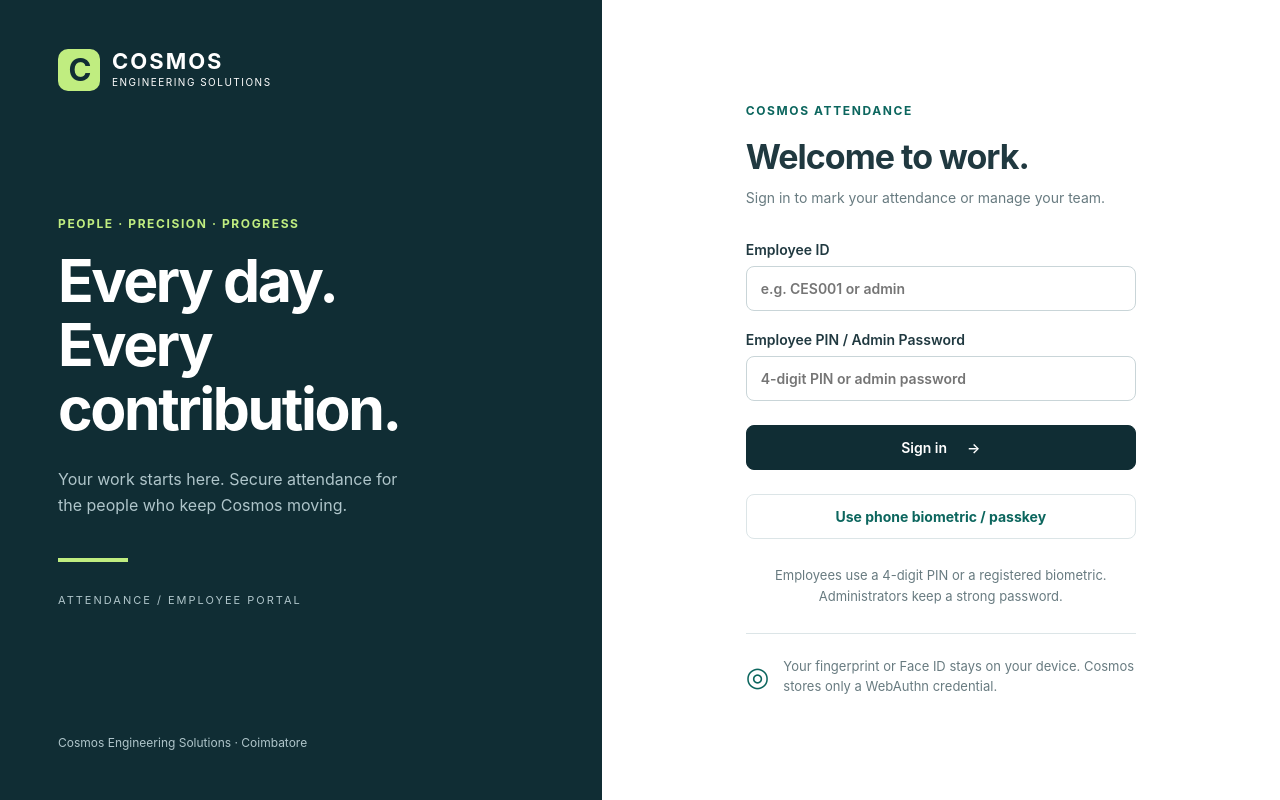
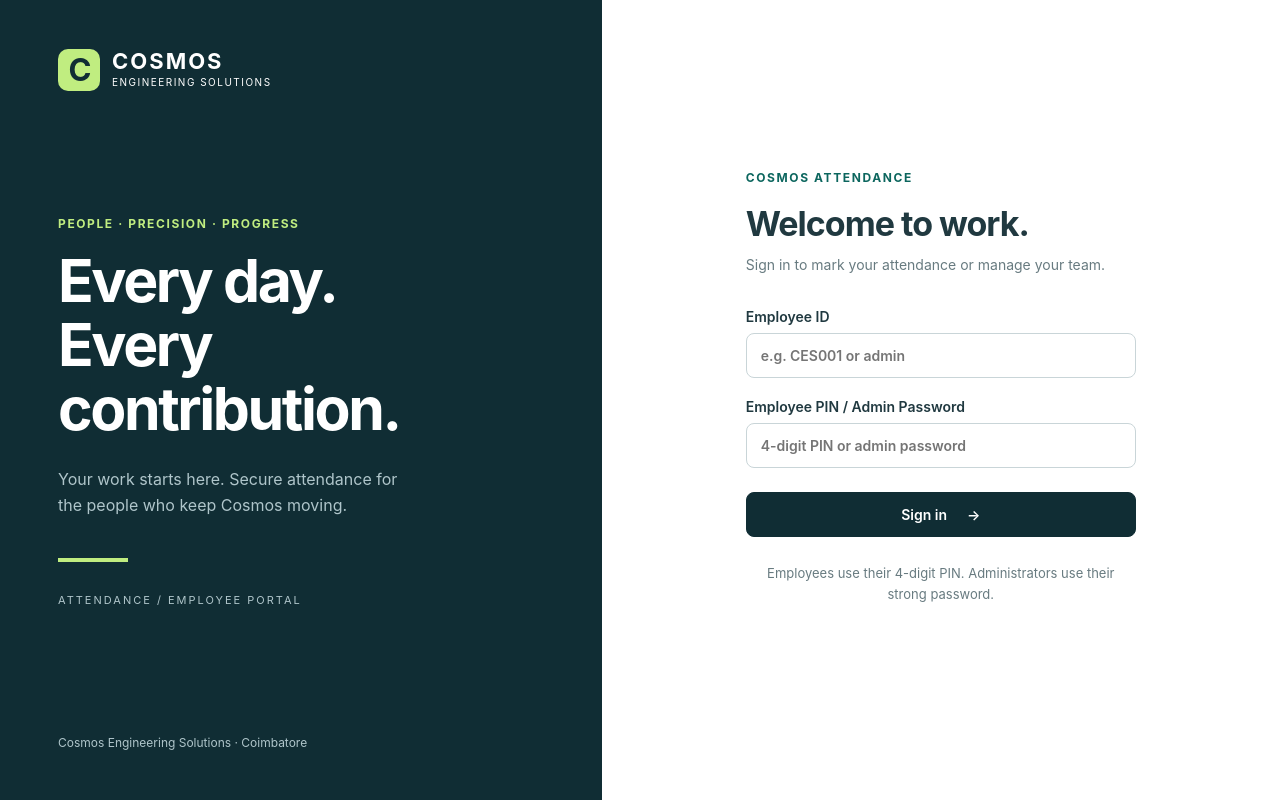
Before and after one commit to aricmartin43-jpg/cosmos-attendance-online, a Flask app: page / in a window 1280 px wide. Run offline with Flask 3, Linux system fonts and the light colour scheme; parts of the project's set-up code (start-up, migrations or seed data) failed here and were passed over.

Commit message:
Remove biometric and face controls from attendance UI

```diff
--- a/templates/index.html
+++ b/templates/index.html
@@ -17,8 +17,7 @@
     </aside>
     <main class="login-main"><div class="login-card"><span class="eyebrow accent">COSMOS ATTENDANCE</span><h2>Welcome to work.</h2><p class="muted">Sign in to mark your attendance or manage your team.</p>
       <form id="login-form"><label>Employee ID<input id="login-code" name="code" autocomplete="username" required placeholder="e.g. CES001 or admin"></label><label>Employee PIN / Admin Password<input name="pin" type="password" autocomplete="current-password" required placeholder="4-digit PIN or admin password"></label><button type="submit" class="primary wide">Sign in <span aria-hidden="true">→</span></button></form>
-      <button type="button" class="secondary wide" id="biometric-login">Use phone biometric / passkey</button>
-      <p class="help">Employees use a 4-digit PIN or a registered biometric. Administrators keep a strong password.</p><div class="login-note"><span class="mini-icon">◎</span><p>Your fingerprint or Face ID stays on your device. Cosmos stores only a WebAuthn credential.</p></div>
+      <p class="help">Employees use their 4-digit PIN. Administrators use their strong password.</p>
     </div></main>
   </div>
 
@@ -34,16 +33,15 @@
         <div class="quiet-banner"><span class="mini-icon">◎</span><div><strong>Attendance from anywhere</strong><p>GPS is recorded at each check-in and check-out. No factory boundary restrictions.</p></div></div>
       </section>
 
-      <section id="employees-panel" class="panel-view" hidden><div class="section-card"><div class="section-heading"><div><h2>Your team</h2><p class="muted">Add, edit, remove, reset PIN/biometrics and manage face access.</p></div><button class="primary" id="add-employee">+ Add employee</button></div><div id="employee-table"></div></div></section>
+      <section id="employees-panel" class="panel-view" hidden><div class="section-card"><div class="section-heading"><div><h2>Your team</h2><p class="muted">Add, edit, remove, reset PIN and manage employee access.</p></div><button class="primary" id="add-employee">+ Add employee</button></div><div id="employee-table"></div></div></section>
 
       <section id="reports-panel" class="panel-view" hidden><div class="section-card"><div class="section-heading"><div><h2>Monthly attendance</h2><p class="muted">Download a CSV for Excel or Google Sheets.</p></div><div class="report-controls"><label class="compact-label">Month<input type="month" id="month-filter"></label><button class="primary" id="export">↓ Export CSV</button></div></div><div id="monthly-table"></div></div><p class="help">Hours include the full time between check-in and check-out. Break deductions and payroll calculations are not included.</p></section>
 
-      <section id="checkin-panel" class="panel-view" hidden><div class="attendance-grid"><article class="section-card checkin-card"><span class="eyebrow accent">YOUR WORKING DAY</span><h2 id="greeting">Hello</h2><div class="clock" id="clock">--:--</div><p id="employee-status" class="status-text">Loading attendance…</p><button class="primary wide" id="start-attendance">Mark attendance</button><button class="secondary wide" id="register-biometric">Set up / add biometric login</button><div class="steps"><span>01 · Biometric</span><span>02 · Location</span><span>03 · Save</span></div></article><article class="section-card details-card"><span class="eyebrow">HOW IT WORKS</span><h2>A quick secure check-in.</h2><ol><li><strong>Verify on your phone</strong><p>Use your fingerprint, Face ID or device passkey.</p></li><li><strong>Allow location access</strong><p>GPS is captured when you check in or check out.</p></li><li><strong>Attendance is saved</strong><p>No camera photo or face matching is required for attendance.</p></li></ol><p class="help">Your biometric stays on your device. Cosmos stores only the passkey credential and attendance location.</p></article></div><div class="section-card"><div class="section-heading"><h2>Today's attendance</h2></div><div id="my-table"></div></div></section>
+      <section id="checkin-panel" class="panel-view" hidden><div class="attendance-grid"><article class="section-card checkin-card"><span class="eyebrow accent">YOUR WORKING DAY</span><h2 id="greeting">Hello</h2><div class="clock" id="clock">--:--</div><p id="employee-status" class="status-text">Loading attendance…</p><button class="primary wide" id="start-attendance">Mark attendance</button><div class="steps"><span>01 · Sign in with PIN</span><span>02 · Location</span><span>03 · Save</span></div></article><article class="section-card details-card"><span class="eyebrow">HOW IT WORKS</span><h2>A quick check-in.</h2><ol><li><strong>Sign in with your PIN</strong><p>Your employee account confirms who is marking attendance.</p></li><li><strong>Allow location access</strong><p>GPS is captured when you check in or check out.</p></li><li><strong>Attendance is saved</strong><p>No face scan or phone biometric is required.</p></li></ol><p class="help">Location is collected only when you submit attendance.</p></article></div><div class="section-card"><div class="section-heading"><h2>Today's attendance</h2></div><div id="my-table"></div></div></section>
     </main><footer class="app-footer">COSMOS ATTENDANCE <span>Company time zone: <span id="timezone-label">Asia/Kolkata</span></span></footer></div>
   </div>
 
   <dialog id="employee-dialog"><form id="employee-form"><input type="hidden" name="employee_id" id="employee-id"><div class="dialog-header"><h2 id="employee-dialog-title">Add employee</h2><button type="button" class="close-dialog" aria-label="Close">×</button></div><p class="muted" id="employee-dialog-note">Create an employee with a private 4-digit PIN.</p><label>Full name<input name="name" required maxlength="100" autocomplete="name"></label><label>Employee ID<input name="code" required maxlength="40" pattern="[a-zA-Z0-9_-]+" placeholder="CES001"></label><label>Department<select name="department"><option>Production</option><option>Laser</option><option>Service</option><option>Design</option><option>Administration</option><option>Other</option></select></label><label id="pin-label">Initial 4-digit PIN<input type="password" name="pin" inputmode="numeric" pattern="[0-9]{4}" minlength="4" maxlength="4" autocomplete="new-password"></label><p class="help" id="pin-help">Use exactly 4 digits. The employee can later add phone biometric login.</p><button class="primary wide" id="employee-save" type="submit">Create employee</button></form></dialog>
 
-  <dialog id="camera-dialog"><div class="dialog-header"><h2 id="camera-title">Verify your attendance</h2><button class="close-dialog" aria-label="Close">×</button></div><p class="muted" id="camera-description">Face the camera and allow location access.</p><div class="camera-frame"><video id="video" autoplay playsinline muted></video><div class="face-guide" aria-hidden="true"></div></div><p id="camera-status" role="status">Starting camera…</p><label id="consent-label" class="consent" hidden><input type="checkbox" id="consent">The employee agrees to face-template, photo and attendance-location storage, and understands how to request removal.</label><p class="help">Face matching is not certified liveness detection and cannot guarantee protection against photo spoofing.</p><button id="capture-button" class="primary wide" disabled>Capture and verify</button></dialog>
   <div id="notice" role="status" aria-live="polite" hidden></div>
 </body></html>
```
